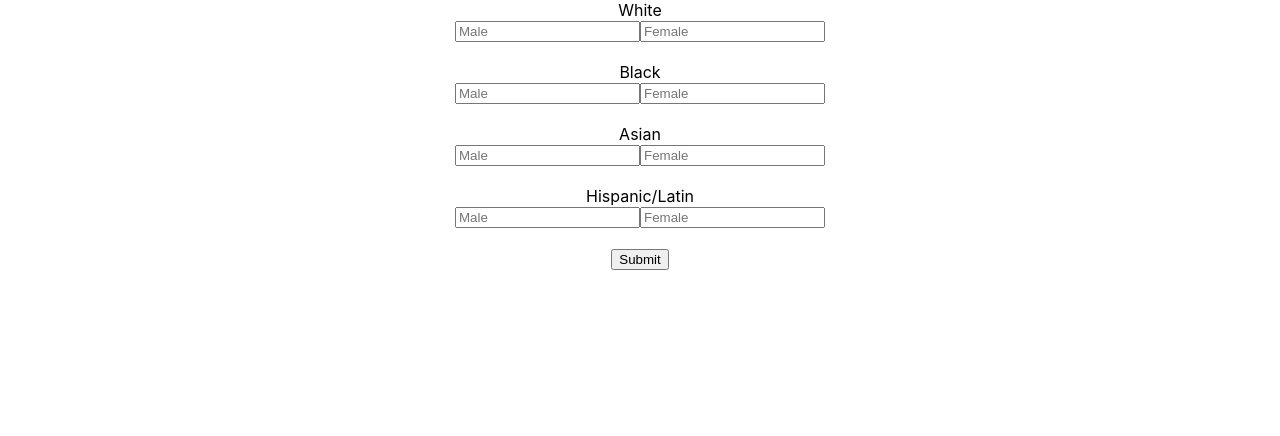
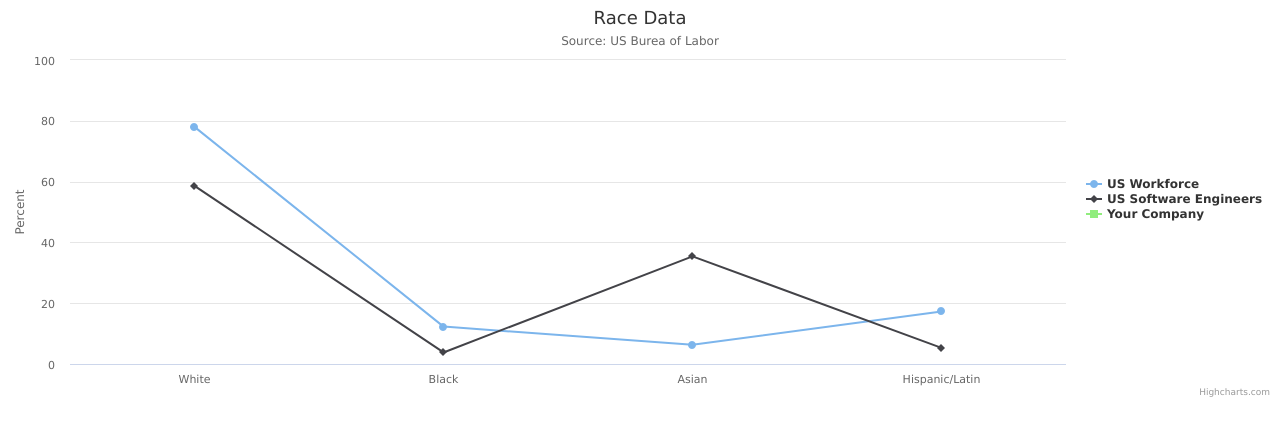
Before and after one commit to jpark799/Included, a React (Create React App) app: page /dash in a window 1280 px wide. Shown: the top 436 px of the page. Built offline with nearby package versions, Linux system fonts and the light colour scheme.

Commit message:
passing in correct data for bar graph

```diff
--- a/src/components/App.js
+++ b/src/components/App.js
@@ -4,6 +4,7 @@ import googleGender from './GoogleGender'
 import Test from './Test'
 import Form from './Form'
 import Dashboard from './Dashboard/Dashboard';
+import {BrowserRouter, Switch, Route} from 'react-router-dom'
 
 
 // const Main = () => (
@@ -27,8 +28,7 @@ class App extends Component {
     super(props);
 
     this.state = {
-      renderFormStatus: true,
-      renderGraphButton: false,
+
       series: [{
         name: 'US Workforce',
         data: [78,12.3,6.3,17.3]
@@ -46,7 +46,7 @@ class App extends Component {
     pieData: []
   }
 }
-
+// should be in Dashboard??
   setSeries = formData => {
     //copy state
     const stateCopy = {...this.state};
@@ -86,13 +86,18 @@ class App extends Component {
 
   render() {
     return (
-      <div className="App">
+      // <div className="App">
 
-      {this.state.renderFormStatus ? <Form setSeries={this.setSeries} setPieData={this.setPieData} /> : ''}
-      {this.state.renderGraphButton ? <Dashboard series={this.state.series} /> : ''}
-        {/* <PieChart data={this.state.pieData} /> */}
-      </div>
-
+      // <Form setSeries={this.setSeries} setPieData={this.setPieData} />
+      // <Dashboard series={this.state.series} />
+      //   {/* <PieChart data={this.state.pieData} /> */}
+      // </div>
+      <BrowserRouter>
+        <Switch>
+          <Route exact path="/" render={routeProps => <Form setSeries={this.setSeries} routeProps={routeProps} />} />
+          <Route path="/dash" render={() => <Dashboard series={this.state.series} />} />
+        </Switch>
+      </BrowserRouter>
     );
   }
 }
--- a/src/components/Form.js
+++ b/src/components/Form.js
@@ -35,25 +35,35 @@ class Form extends Component {
     this.state.renderFormStatus = false;
     this.state.renderGraphButton = true;
     // this.props.onSubmit(this.state);
-    console.log(this.state);
+    // console.log(this.state);
+
+    // If user does not enter value,
+
     // calculate race totals
-    let whiteTotal = parseInt(this.state.whiteM) + parseInt(this.state.whiteF)
+    let companyTotal = parseInt(this.state.whiteM)+parseInt(this.state.whiteF)+parseInt(this.state.blackM)+parseInt(this.state.blackF)+parseInt(this.state.asianM)+parseInt(this.state.asianF)+parseInt(this.state.hispanicLatinM)+parseInt(this.state.hispanicLatinF)
+    let whiteTotal = parseInt(this.state.whiteM)+parseInt(this.state.whiteF)
     let blackTotal = parseInt(this.state.blackM)+parseInt(this.state.blackF)
     let asianTotal = parseInt(this.state.asianM)+parseInt(this.state.asianF)
     let hispanicLatinTotal = parseInt(this.state.hispanicLatinM)+parseInt(this.state.hispanicLatinF)
 
     // TODO: calculate gender totals
-
+    console.log('this is the company Total ', companyTotal)
     //copy state
     const stateCopy = {...this.state};
     // mutate stateCopy
-    stateCopy.companyRace.push(whiteTotal, blackTotal, asianTotal, hispanicLatinTotal);
-    stateCopy.companyGender.push() //TODO: Complete push totals
+    stateCopy.companyRace.push(
+    (Math.floor(whiteTotal/companyTotal*10000)/100),
+    (Math.floor(blackTotal/companyTotal*10000)/100),
+    (Math.floor(asianTotal/companyTotal*10000)/100),
+    (Math.floor(hispanicLatinTotal/companyTotal*10000)/100));
+    // stateCopy.companyGender.push() //TODO: Complete push totals
     // update component (Form) state
     this.setState(stateCopy);
     // update App state
     this.props.setSeries(this.state.companyRace);
-    this.props.setPieData(this.state.companyGender);
+    // this.props.setPieData(this.state.companyGender);
+    console.log("this.props", this.props)
+    this.props.routeProps.history.push("/dash")
   }
 
   render() {
@@ -75,7 +85,7 @@ class Form extends Component {
         <input name="hispanicLatinM" placeholder= "Male" value={this.state.hispanicLatinM} onChange={e => this.change(e)} />
         <input name="hispanicLatinF" placeholder= "Female" value={this.state.hispanicLatinF} onChange={e => this.change(e)} />
         <br/><br/>
-        <button onClick={e => this.onSubmit(e)}><link to ='/Dashboard'></link>Submit</button>
+        <button onClick={e => this.onSubmit(e)}>Submit</button>
       </form>
       // <div>          <navbar companyRace = {this.state.companyRace} />
       // </div>
```
Also changed, not shown: src/components/Router/App.js (deleted).
